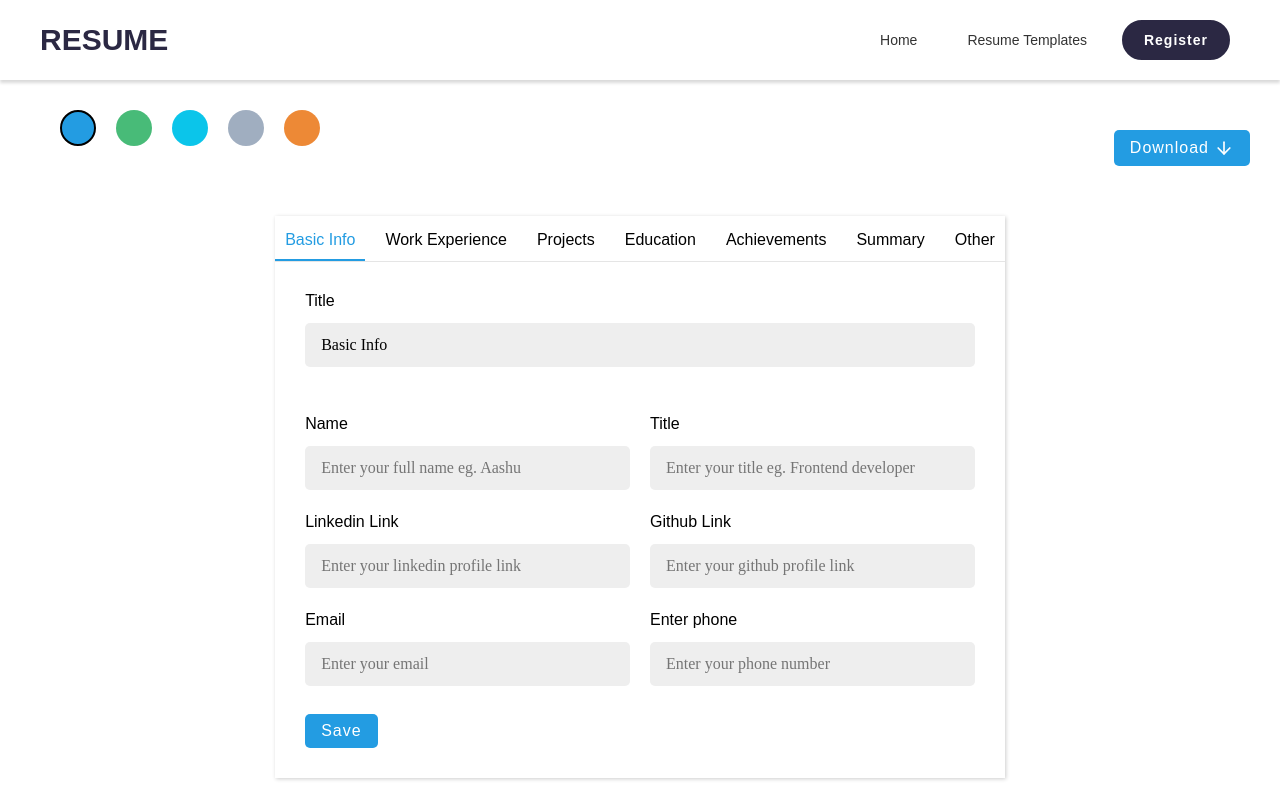
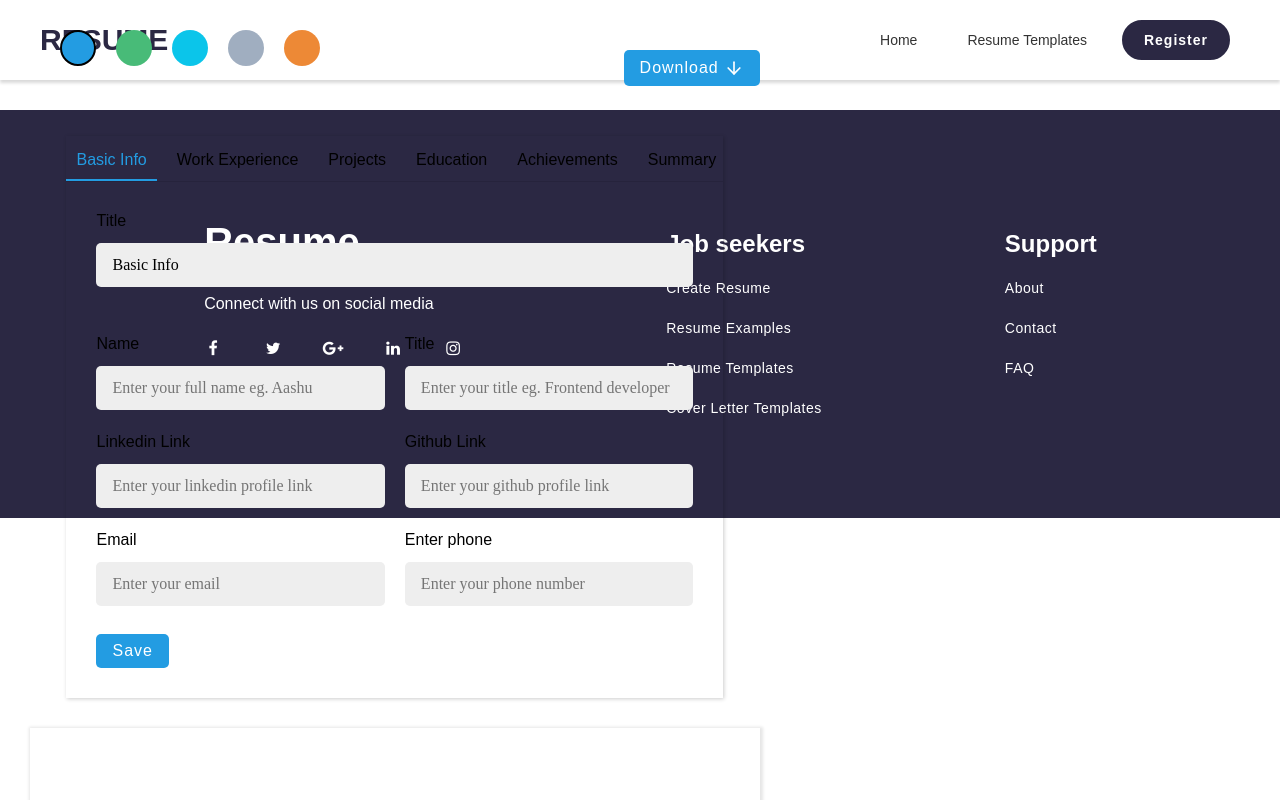
Before and after one commit to jkalavadiya/Resume-builder, a React (Create React App) app: page /resume-builder in a window 1280 px wide. Shown: the top 800 px of the page. Built offline with nearby package versions, Linux system fonts and the light colour scheme.

Commit message:
fix overlay issue in sign up page

```diff
--- a/src/Login/Register.js
+++ b/src/Login/Register.js
@@ -8,9 +8,6 @@ import { createUserWithEmailAndPassword,signInWithEmailAndPassword } from 'fireb
 // import firebase from "./firebase";
 import { GoogleAuthProvider,signInWithPopup } from 'firebase/auth';
 import app, {auth} from "./firebase";
-
-
-
 class Register extends React.Component {
 	state = {
 		activePanel : false,
@@ -31,8 +28,8 @@ class Register extends React.Component {
 			const credential = GoogleAuthProvider.credentialFromResult(result);
 			const user  = result.user;
 			console.log(user);
-			localStorage.setItem('login-name' , user.displayName)
-			localStorage.setItem('login-email' , user.email)
+			localStorage.setItem('login-email' , user.displayName)
+			localStorage.setItem('login-name' , user.email)
 			window.location.href = '/'
 
 		}).catch((error) => {
--- a/src/features/builder/builder.module.css
+++ b/src/features/builder/builder.module.css
@@ -6,6 +6,11 @@
     gap: 30px;
     padding-top: 0;
     margin-top: 30px;
+    position: fixed;
+    min-height: 480px;
+    height: 100vh;
+    top: 0;
+    z-index: 99;
   }
 
   .heading {
```
